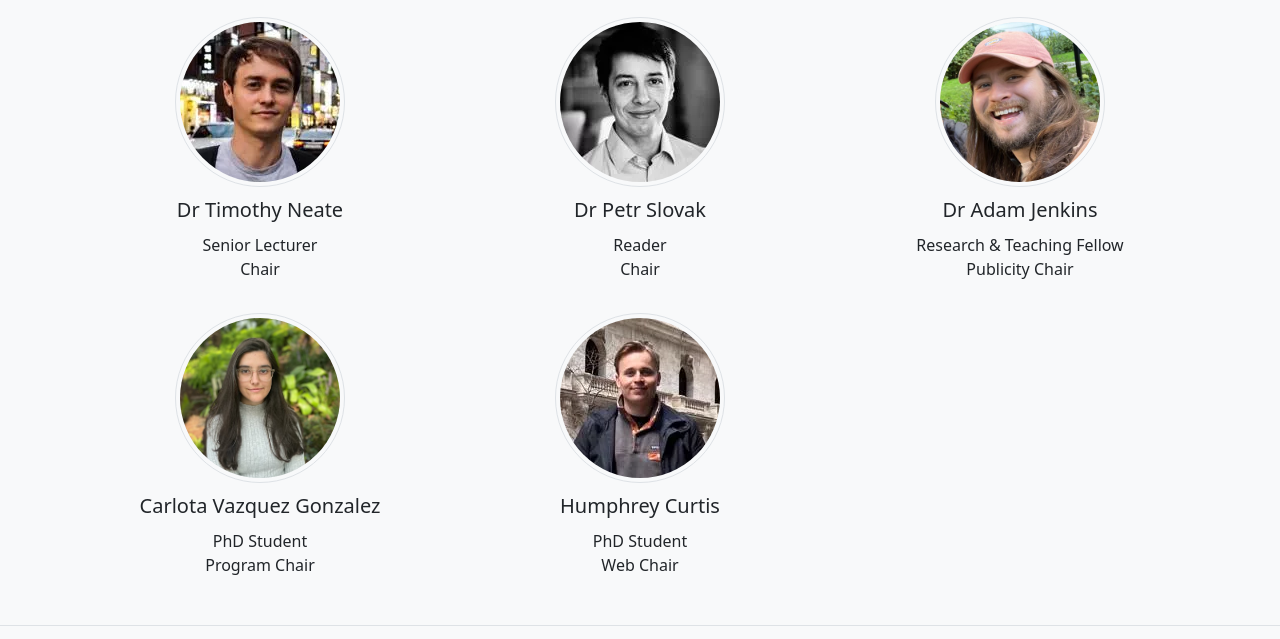
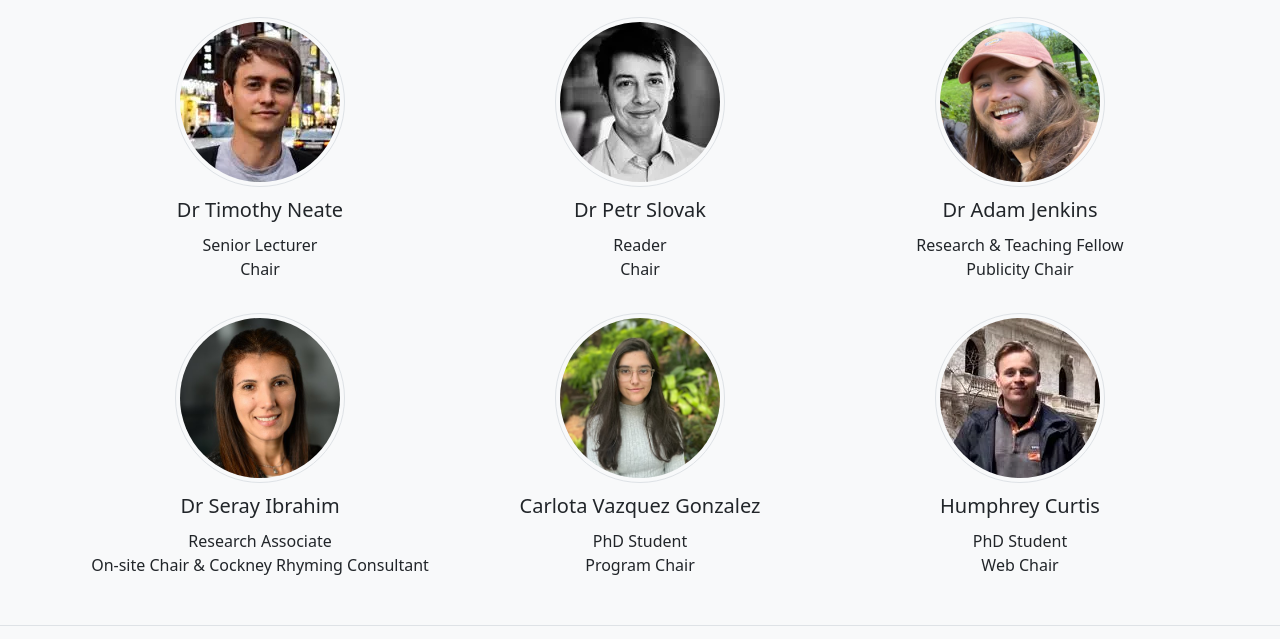
Before and after one commit to cockneychai25/cockneychai25.github.io, a plain HTML site: page pages/organisers.html in a window 1280 px wide. Shown: the part 606-1245 px from the top of the page. Drawn offline with nearby package versions, Linux system fonts and the light colour scheme.

Commit message:
Adding seray to organising committee

```diff
--- a/pages/organisers.html
+++ b/pages/organisers.html
@@ -69,6 +69,13 @@
         </div>
         <div class="row">
           <div class="col-md-4 text-center my-2">
+            <img class="rounded-circle img-thumbnail" style="max-width:170px;" alt="Seray Ibrahim headshot"
+              src="../images/seray_ibrahim.jpg" />
+            <p class="fs-5 my-2">Dr Seray Ibrahim</p>
+            <p>Research Associate<br>
+              On-site Chair & Cockney Rhyming Consultant</p>
+          </div>
+        <div class="col-md-4 text-center my-2">
           <img class="rounded-circle img-thumbnail" style="max-width:170px;" alt="Carlota Vazquez Gonzalez headshot"
             src="../images/Carlota_Vazquez_Gonzalez.jpg" />
           <p class="fs-5 my-2">Carlota Vazquez Gonzalez</p>
```
Also changed, not shown: images/seray_ibrahim.jpg (added). Lines whose indentation alone changed are shown as unchanged.
